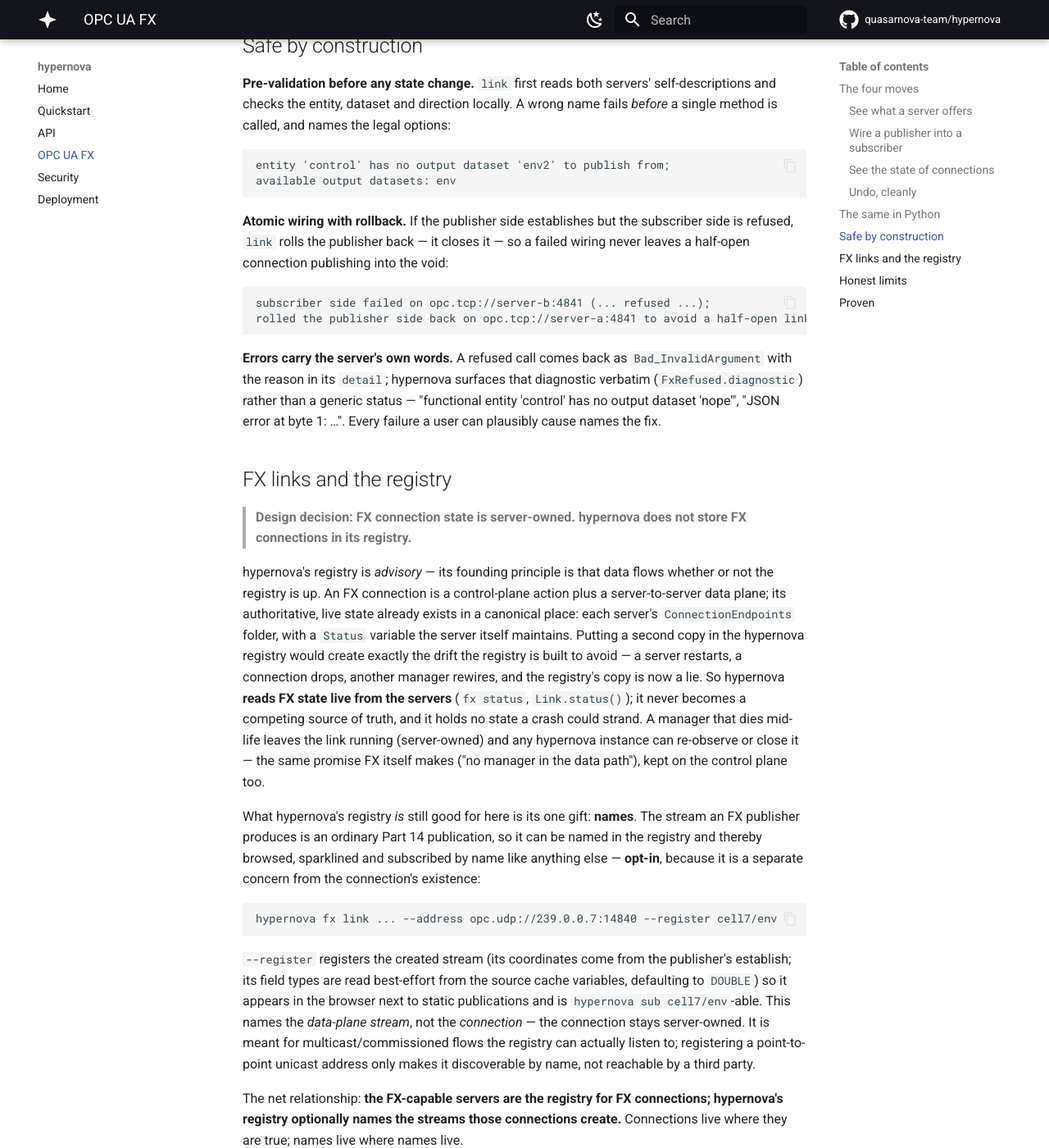
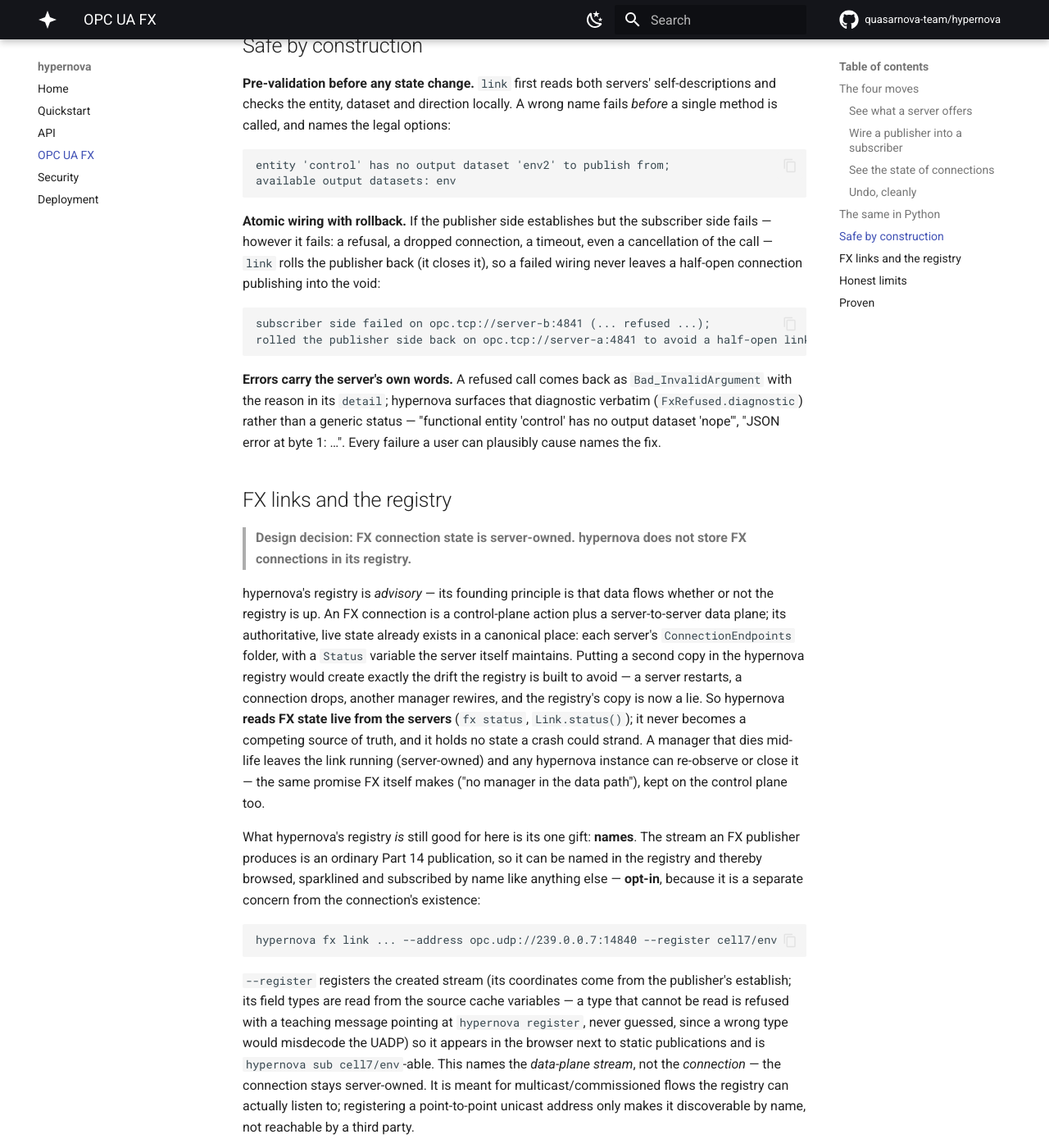
Before and after one commit to quasarnova-team/hypernova, an MkDocs documentation site: the page built from doc/fx.md, in a window 1280 px wide and 1400 px high, scrolled down 2695 px. Shown: the whole window at 82% size. Built offline with MkDocs 1.6.1 and Material for MkDocs 9.7.7, drawn with Linux system fonts in a browser that asks for light colours; comment, search, counter and statistics services are not loaded; some of the changed text lies outside the part shown.

````diff
--- a/doc/fx.md
+++ b/doc/fx.md
@@ -142,8 +142,10 @@ available output datasets: env
 ```
 
 **Atomic wiring with rollback.** If the publisher side establishes but the
-subscriber side is refused, `link` rolls the publisher back — it closes it —
-so a failed wiring never leaves a half-open connection publishing into the void:
+subscriber side fails — however it fails: a refusal, a dropped connection, a
+timeout, even a cancellation of the call — `link` rolls the publisher back (it
+closes it), so a failed wiring never leaves a half-open connection publishing
+into the void:
 
 ```
 subscriber side failed on opc.tcp://server-b:4841 (... refused ...);
@@ -186,9 +188,11 @@ hypernova fx link ... --address opc.udp://239.0.0.7:14840 --register cell7/env
 ```
 
 `--register` registers the created stream (its coordinates come from the
-publisher's establish; its field types are read best-effort from the source
-cache variables, defaulting to `DOUBLE`) so it appears in the browser next to
-static publications and is `hypernova sub cell7/env`-able. This names the
+publisher's establish; its field types are read from the source cache
+variables — a type that cannot be read is refused with a teaching message
+pointing at `hypernova register`, never guessed, since a wrong type would
+misdecode the UADP) so it appears in the browser next to static publications
+and is `hypernova sub cell7/env`-able. This names the
 *data-plane stream*, not the *connection* — the connection stays server-owned.
 It is meant for multicast/commissioned flows the registry can actually listen
 to; registering a point-to-point unicast address only makes it discoverable by
@@ -211,9 +215,10 @@ contract, not more:
 - **No FX-specific access control.** The methods are callable by any client the
   server's endpoint admits, and the data plane is plain UADP. Use FX on trusted
   networks, exactly as supernova states.
-- **`--register` type inference is best-effort.** Field wire types are read from
-  the source cache variables; unreadable ones default to `DOUBLE`. It names a
-  stream for discovery; it does not deep-validate the schema.
+- **`--register` needs readable source types.** Field wire types are read from
+  the source cache variables; if one cannot be read, `--register` is refused
+  with a message pointing at `hypernova register` (it never guesses a type). It
+  names a stream for discovery; it does not deep-validate the schema.
 - **A dataset connects once per direction.** Close the live connection before
   re-wiring the same dataset elsewhere — the server enforces this and hypernova
   surfaces its refusal.
````
Also changed, not shown: CHANGELOG.md (+5 -3 lines), QUALITY.md (+4 -4 lines).
